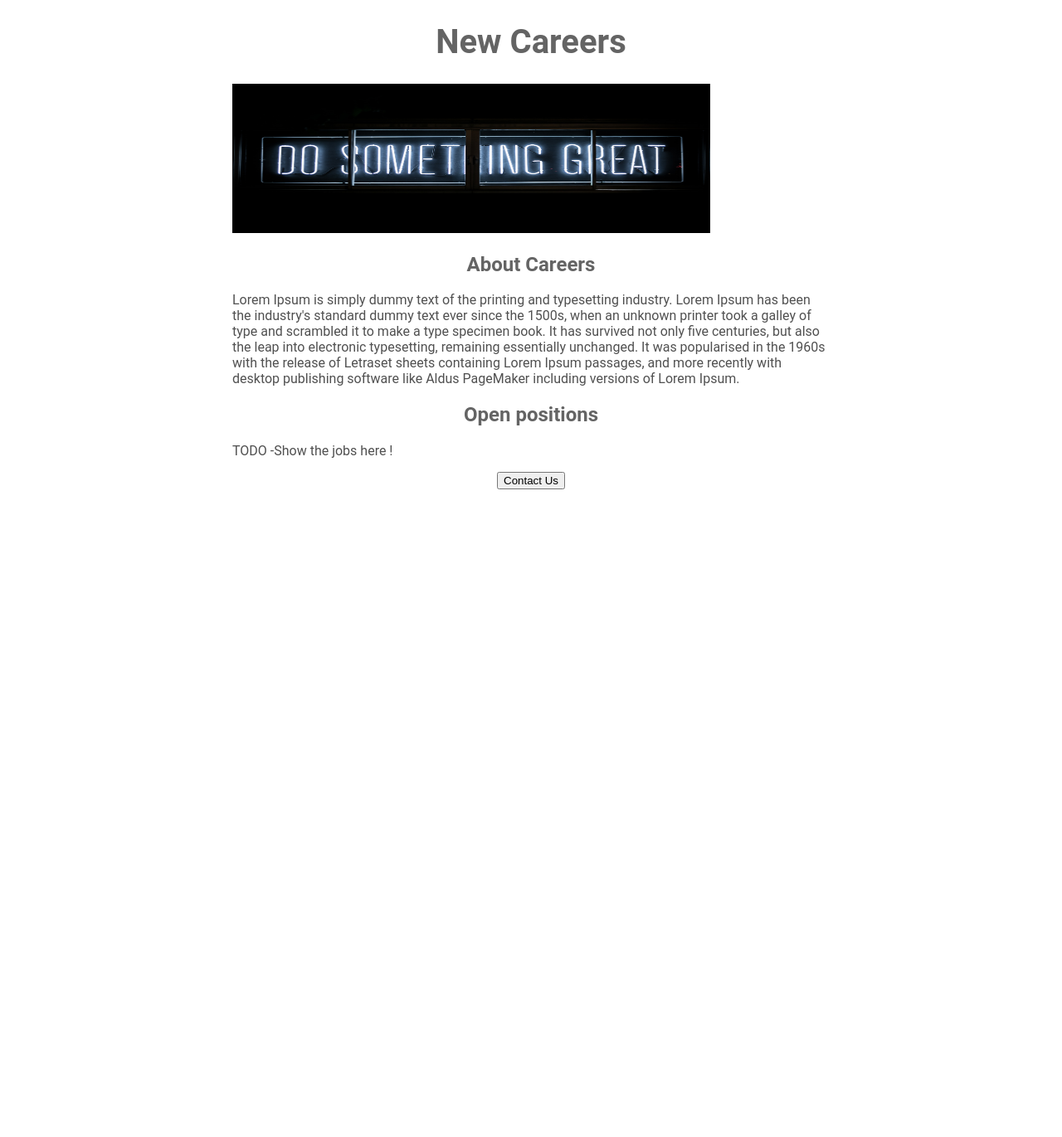
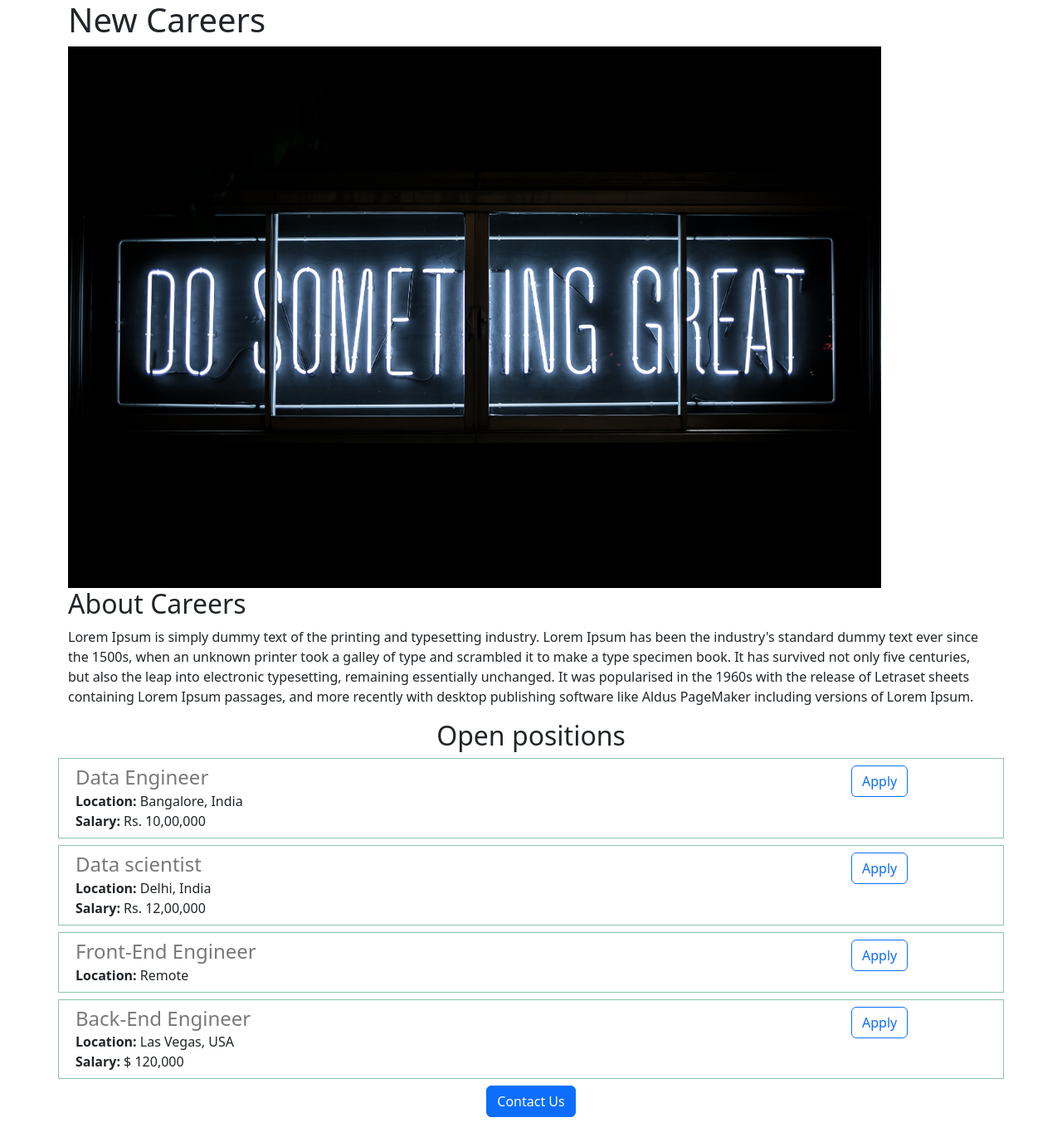
Before and after one commit to AbhishekSharma6903/Careers-website, a Flask app: page / in a window 1280 px wide. Shown: the whole page at 83% size. Before the commit the page ends 590 px from the top, so only its background shows below. Run offline with Flask 3, Linux system fonts and the light colour scheme.

Commit message:
Updated App.py and added dynamic content

```diff
--- a/app.py
+++ b/app.py
@@ -1,11 +1,37 @@
-from flask import Flask, render_template
+from flask import Flask, render_template, jsonify
 
 app = Flask(__name__)
+
+JOBS = [{
+    'id': 1,
+    'title': 'Data Engineer',
+    'location': 'Bangalore, India',
+    'salary': 'Rs. 10,00,000'
+}, {
+    'id': 2,
+    'title': 'Data scientist',
+    'location': 'Delhi, India',
+    'salary': 'Rs. 12,00,000'
+}, {
+    'id': 3,
+    'title': 'Front-End Engineer',
+    'location': 'Remote'
+}, {
+    'id': 4,
+    'title': 'Back-End Engineer',
+    'location': 'Las Vegas, USA',
+    'salary': '$ 120,000'
+}]
 
 
 @app.route("/")
 def hello_world():
-  return render_template('home.html')
+  return render_template('home.html', jobs=JOBS)
+
+
+@app.route("/api/jobs")
+def list_jobs():
+  return jsonify(JOBS)
 
 
 if __name__ == "__main__":
--- a/templates/home.html
+++ b/templates/home.html
@@ -1,50 +1,34 @@
 <!DOCTYPE html>
 <html lang="en">
 <head>
-  <meta charset="UTF-8">
-  <meta http-equiv="X-UA-Compatible" content="IE=edge">
-  <meta name="viewport" content="width=device-width, initial-scale=1.0">
+   <meta charset="utf-8">
+    <meta name="viewport" content="width=device-width, initial-scale=1">
+  <link href="https://cdn.jsdelivr.net/npm/bootstrap@5.3.2/dist/css/bootstrap.min.css" rel="stylesheet" integrity="sha384-T3c6CoIi6uLrA9TneNEoa7RxnatzjcDSCmG1MXxSR1GAsXEV/Dwwykc2MPK8M2HN" crossorigin="anonymous">
+ <style>
+   #banner{
+     object-fit: cover;
+   }
+ </style>
   <title>Carrier</title>
-  <style>
-    h1{
-      font-size: 40px;
-      font-family: Roboto;
-      color: rgb(100, 100, 100);
-    }
-    #banner{
-      width: 80%;
-      height: 360px
-      object-fit: cover;
-    }
-    h2{
-      font-family: Roboto;
-      font: size: 32px;
-      color: rgb(100,100,100);
-      text-align:center;
-    }
-    .bodytext{
-      font-family: Roboto;
-      color: rgb(80,80,80);
-    }
-    #container{
-      max-width: 720px;
-      margin: 0 auto;
-    }
-  </style>
+
 </head>
 <body>
-  <div id = container>
+  <div class="container">
 
-  <h1 style='text-align: center'>New Careers</h1>
-  <img id='banner'  src="https://careers-website.gamingfuture.repl.co/static/banner.jpg" width="280" height="180">
+  <h1 >New Careers</h1>
+  <img class='img-fluid' id='banner'  src="https://careers-website.gamingfuture.repl.co/static/banner.jpg" width="980" height="480">
   <h2>About Careers</h2>
-  <p class='bodytext'>Lorem Ipsum is simply dummy text of the printing and typesetting industry. Lorem Ipsum has been the industry's standard dummy text ever since the 1500s, when an unknown printer took a galley of type and scrambled it to make a type specimen book. It has survived not only five centuries, but also the leap into electronic typesetting, remaining essentially unchanged. It was popularised in the 1960s with the release of Letraset sheets containing Lorem Ipsum passages, and more recently with desktop publishing software like Aldus PageMaker including versions of Lorem Ipsum.
+  <p >Lorem Ipsum is simply dummy text of the printing and typesetting industry. Lorem Ipsum has been the industry's standard dummy text ever since the 1500s, when an unknown printer took a galley of type and scrambled it to make a type specimen book. It has survived not only five centuries, but also the leap into electronic typesetting, remaining essentially unchanged. It was popularised in the 1960s with the release of Letraset sheets containing Lorem Ipsum passages, and more recently with desktop publishing software like Aldus PageMaker including versions of Lorem Ipsum.
   </p>
-  <h2>Open positions</h2>
-    <p class='bodytext'>TODO -Show the jobs here !</p >
-  <div style="text-align: center;">
-  <button>Contact Us</button>
+  <h2 style= 'text-align: center;'>Open positions</h2>
+  <div >
+    {% for job in jobs %}
+    {% include 'jobItem.html' %}
+    {% endfor %}
   </div>
+  <div class='text-center'>
+  <button class="btn btn-primary mb-4">Contact Us</button>
   </div>
+
 </body>
 </html>
--- /dev/null
+++ b/templates/jobItem.html
@@ -0,0 +1,12 @@
+ <div class="border border-success p-2 mb-2 border-opacity-50 row" style="margin-bottom: 15px;">
+   <div class="col-10">
+   <h4 style= "color: rgb(120,120,120) ; margin-bottom: 2px" >{{job['title']}}</h4>
+        <div><b>Location:</b> {{job['location']}}</div>
+        {% if 'salary' in job %}
+        <div><b>Salary:</b> {{job['salary']}}</div>
+        {% endif %}
+     </div>
+   <div class="col-2">
+     <button type="button" class="btn btn-outline-primary">Apply</button>
+   </div>
+</div>
```
